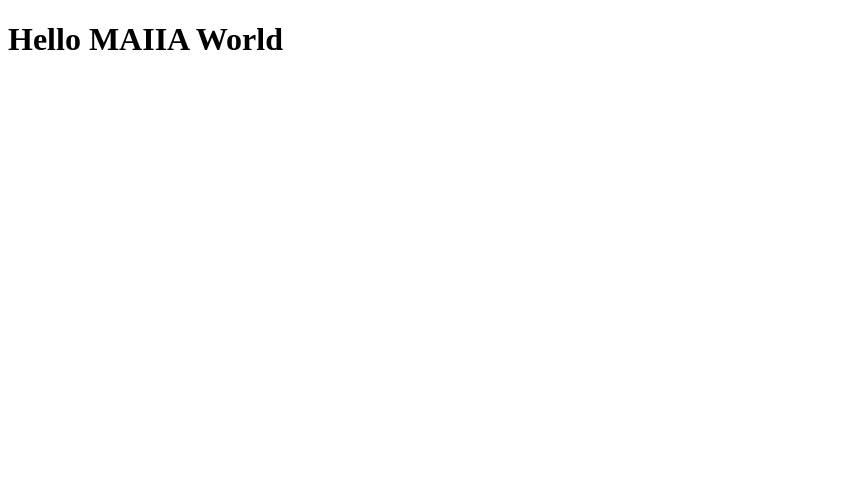
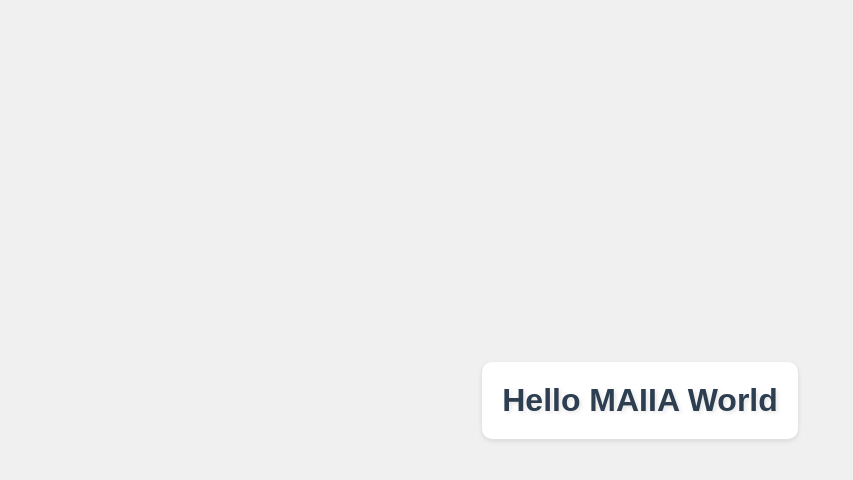
Before and after one commit to georganix/new-maiiarepo-test, a plain HTML site: page index.html in a window 1280 px wide. Shown: the whole page, without its empty margins (0-853 px from the left). Drawn offline with Linux system fonts and the light colour scheme.

Commit message:
Add CSS styling

```diff
--- a/index.html
+++ b/index.html
@@ -2,6 +2,25 @@
 <html>
 <head>
     <title>MAIIA World</title>
+    <style>
+        body {
+            font-family: Arial, sans-serif;
+            background-color: #f0f0f0;
+            display: flex;
+            justify-content: center;
+            align-items: center;
+            height: 100vh;
+            margin: 0;
+        }
+        h1 {
+            color: #2c3e50;
+            text-shadow: 2px 2px 4px rgba(0,0,0,0.1);
+            padding: 20px;
+            background-color: white;
+            border-radius: 10px;
+            box-shadow: 0 2px 5px rgba(0,0,0,0.1);
+        }
+    </style>
 </head>
 <body>
     <h1>Hello MAIIA World</h1>
```
